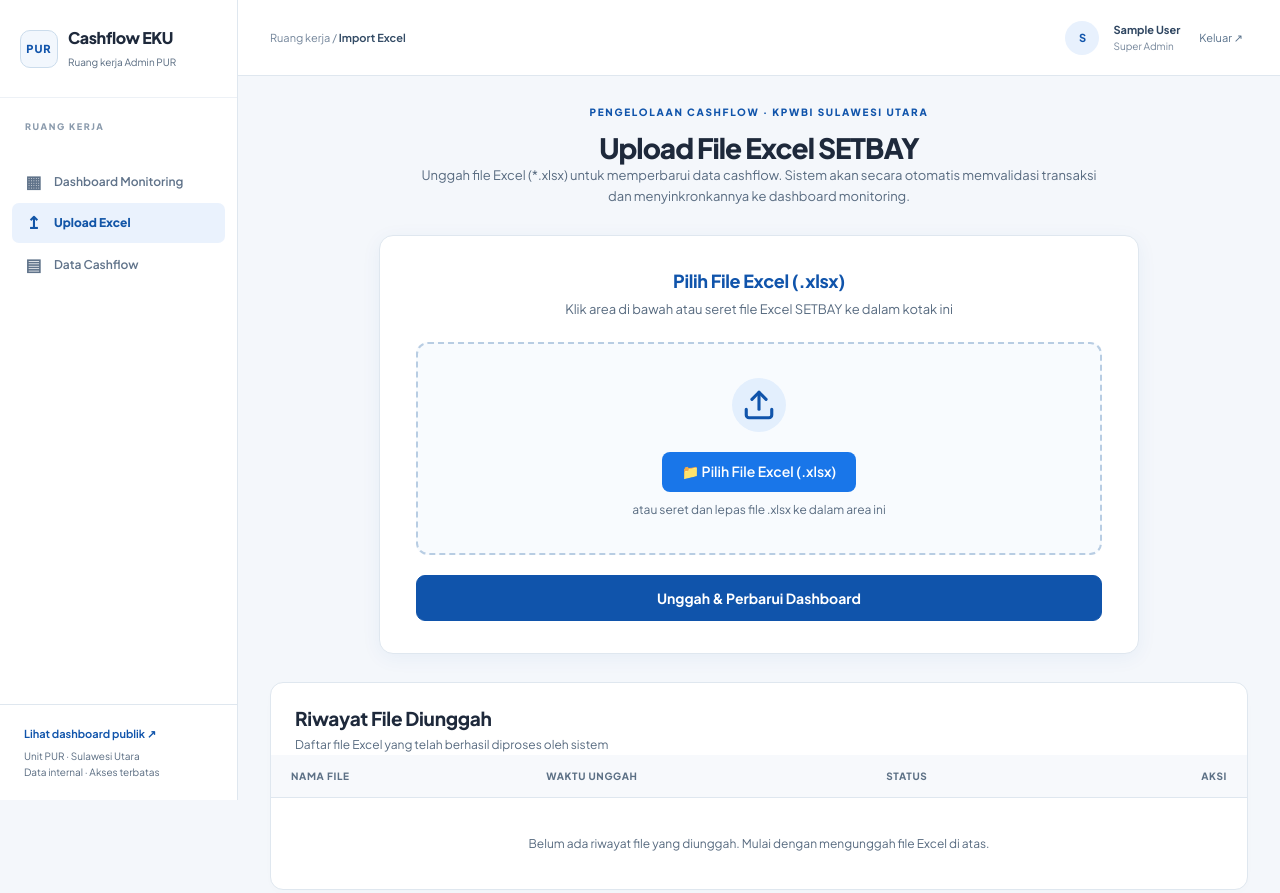
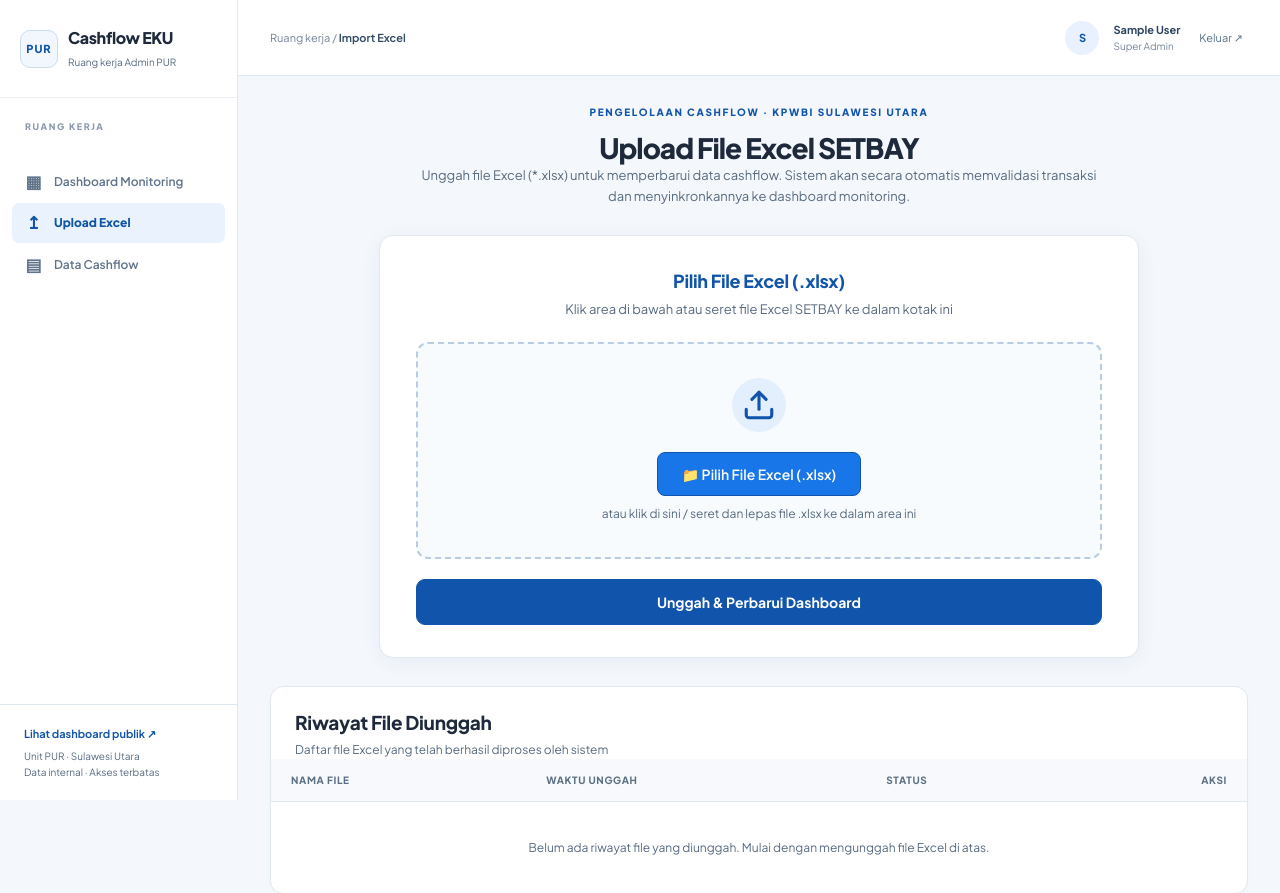
Before and after one commit to gideontondatuon/EKU, a Django app: page /admin/imports/ in a window 1280 px wide. Shown: the top 893 px of the page. Run offline with Django 5.2, Linux system fonts and the light colour scheme; the visitor is signed in with stand-in values (Sample User, id 1); data that the repository does not hold is empty; parts of the project's set-up code (start-up, migrations or seed data) failed here and were passed over; some libraries are stand-ins or nearby versions.

Commit message:
fix: izinkan unsafe-inline di CSP dan gunakan HTML label native untuk upload file

```diff
--- a/core/middleware.py
+++ b/core/middleware.py
@@ -5,7 +5,7 @@ class SecurityHeadersMiddleware:
     def __call__(self, request):
         response = self.get_response(request)
         response["Content-Security-Policy"] = (
-            "default-src 'self'; script-src 'self'; style-src 'self' 'unsafe-inline'; "
+            "default-src 'self'; script-src 'self' 'unsafe-inline'; style-src 'self' 'unsafe-inline'; "
             "font-src 'self'; img-src 'self' data:; connect-src 'self'; object-src 'none'; "
             "base-uri 'self'; frame-ancestors 'none'; form-action 'self'"
         )
--- a/templates/imports.html
+++ b/templates/imports.html
@@ -26,7 +26,7 @@
         <input type="hidden" name="mode" value="ADD">
         <input type="hidden" name="is_demo" value="">
 
-        <div class="file-upload-dropzone" id="dropzone" style="cursor: pointer; position: relative;">
+        <label for="id_file" class="file-upload-dropzone" id="dropzone" style="display: block; cursor: pointer; position: relative;">
             <div class="upload-icon">
                 <svg width="34" height="34" viewBox="0 0 24 24" fill="none" stroke="#1054ab" stroke-width="2.2" stroke-linecap="round" stroke-linejoin="round">
                     <path d="M21 15v4a2 2 0 0 1-2 2H5a2 2 0 0 1-2-2v-4"></path>
@@ -35,19 +35,19 @@
                 </svg>
             </div>
             <div style="margin-top: 8px;">
-                <button type="button" class="btn" id="browse-btn" style="background: #1976e9; color: #fff; font-weight: 600; font-size: 14px; padding: 8px 20px; border-radius: 8px; margin-bottom: 8px; border: none; cursor: pointer;">
+                <span class="btn" id="browse-btn" style="background: #1976e9; color: #fff; font-weight: 600; font-size: 14px; padding: 10px 24px; border-radius: 8px; margin-bottom: 8px; display: inline-block; cursor: pointer;">
                     📁 Pilih File Excel (.xlsx)
-                </button>
-                <div class="muted small">atau seret dan lepas file .xlsx ke dalam area ini</div>
+                </span>
+                <div class="muted small">atau klik di sini / seret dan lepas file .xlsx ke dalam area ini</div>
             </div>
             <input id="id_file" type="file" name="file" accept=".xlsx" style="position: absolute; opacity: 0; width: 0.1px; height: 0.1px; overflow: hidden; z-index: -1;">
             <div id="file-chosen-box" class="file-chosen-badge" style="display: none; margin-top: 14px; background: #e8f5e9; border: 1px solid #81c784; color: #2e7d32; padding: 10px 18px; border-radius: 8px; align-items: center; justify-content: center;">
                 <span style="font-size: 18px; margin-right: 8px;">✅</span>
                 <strong id="file-name-text" style="font-size: 14px;">Nama file</strong>
                 <span id="file-size-text" style="color: #388e3c; font-weight: 500; font-size: 12px; margin-left: 8px;"></span>
-                <span style="margin-left: 14px; color: #1976e9; font-size: 12px; text-decoration: underline; cursor: pointer;">(Ganti file)</span>
+                <span style="margin-left: 14px; color: #1976e9; font-size: 12px; text-decoration: underline;">(Ganti file)</span>
             </div>
-        </div>
+        </label>
 
         <button class="btn btn-primary" type="submit" id="submit-btn" style="width: 100%; justify-content: center; min-height: 46px; font-size: 14px; font-weight: 700; border-radius: 9px; margin-top: 6px;">
             Unggah &amp; Perbarui Dashboard
@@ -122,10 +122,6 @@ const uploadForm = document.getElementById('upload-form');
 const submitBtn = document.getElementById('submit-btn');
 
 if (dropzone && fileInput) {
-    dropzone.addEventListener('click', (e) => {
-        fileInput.click();
-    });
-
     // Cegah browser membuka file secara default saat diseret
     window.addEventListener('dragover', (e) => e.preventDefault(), false);
     window.addEventListener('drop', (e) => e.preventDefault(), false);
```
